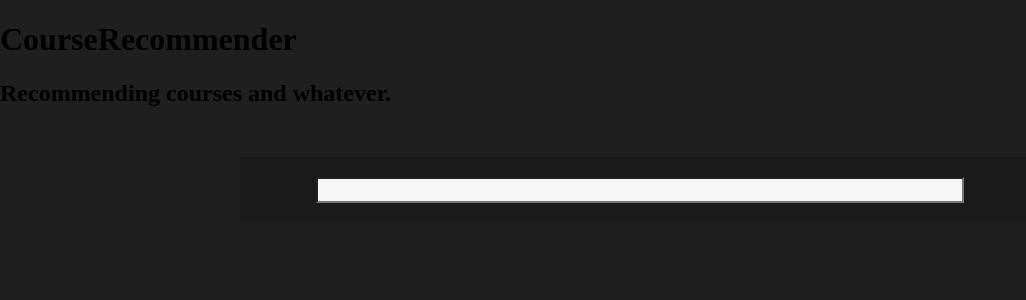
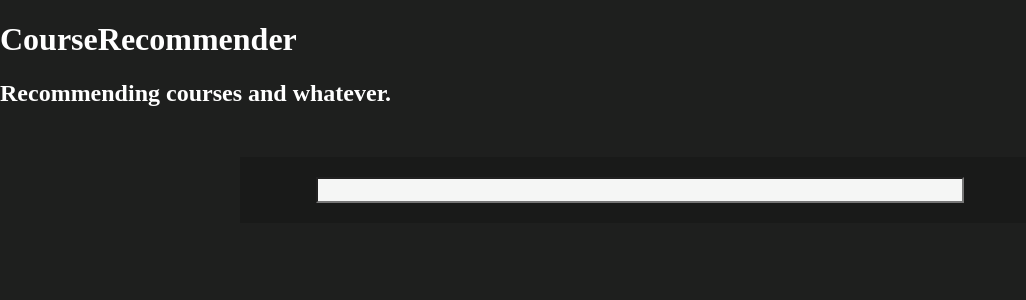
Before and after one commit to jessepollak/courserecommender, a Flask app: page / in a window 1280 px wide. Shown: the top 300 px of the page, without its empty margins (0-1026 px from the left). Run offline with Flask 2, Linux system fonts and the light colour scheme.

Commit message:
Cleanup course.css

```diff
--- a/courserecommender/static/css/course.css
+++ b/courserecommender/static/css/course.css
@@ -1,3 +1,4 @@
+/* @override http://127.0.0.1:5000/static/css/course.css */
 
 body {
 	background: rgb(30,31,30);
@@ -5,48 +6,15 @@
 	margin: 0px;
 }
 
-/*      #chatHistory {
-        height:500px;
-        width:500px;
-        -webkit-appearance: caret;
-        resize: none;
-		background: rgb(25,26,25);
-		color: white;
-    	font: 14px Monaco;
-    	border: none;
-    	color: white;
-    	text-shadow: 0 -2px 0 #0F1619;
-    	line-height: 1.4;
-    	overflow-y: scroll;
-      }*/
-
 ::selection,::-moz-selection {
 	color: #fff;
 	color: rgba(255, 255, 255, 0.85);
 	background: #ea4c89;
 }
-      /*.timeicon{
-      font: 10px Lucida Grande, sans-serif;
-      display: inline;
-      padding: 4px 8px;
-      -moz-border-radius: 8px 8px 8px 8px;
--webkit-border-radius: 8px 8px 8px 8px;
--khtml-border-radius:  8px 8px 8px 8px;
-border-radius: 8px 8px 8px 8px;
-      color: rgb(50,50,50);
-      padding: 2px 4px;
-      background: rgb(144,143,140);
-	background: -moz-linear-gradient(top, rgba(144,143,140,1) 0%, rgba(109,109,107,1) 100%);
-	background: -webkit-gradient(linear, left top, left bottom, color-stop(0%,rgba(144,143,140,1)), color-stop(100%,rgba(109,109,107,1)));
-	background: -webkit-linear-gradient(top, rgba(144,143,140,1) 0%,rgba(109,109,107,1) 100%);
-	background: -o-linear-gradient(top, rgba(144,143,140,1) 0%,rgba(109,109,107,1) 100%);
-	background: -ms-linear-gradient(top, rgba(144,143,140,1) 0%,rgba(109,109,107,1) 100%);
-	background: linear-gradient(top, rgba(144,143,140,1) 0%,rgba(109,109,107,1) 100%);
-	filter: progid:DXImageTransform.Microsoft.gradient( startColorstr='#908f8c', endColorstr='#6d6d6b',GradientType=0 );
-      text-shadow: 0 1px 0 rgb(150,150,150);
-      margin-right: 10px;
-      }*/
 
+body > header {
+	color: white;
+}
 
 input[type="text"] {
 	background: rgb(245,246,245);
```
Lines whose indentation alone changed are shown as unchanged.
